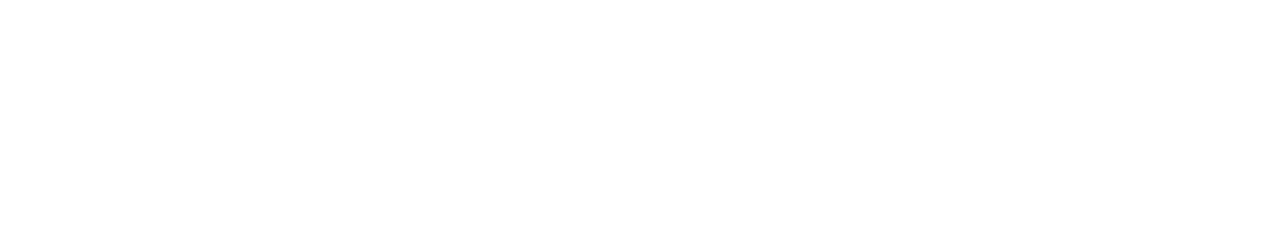
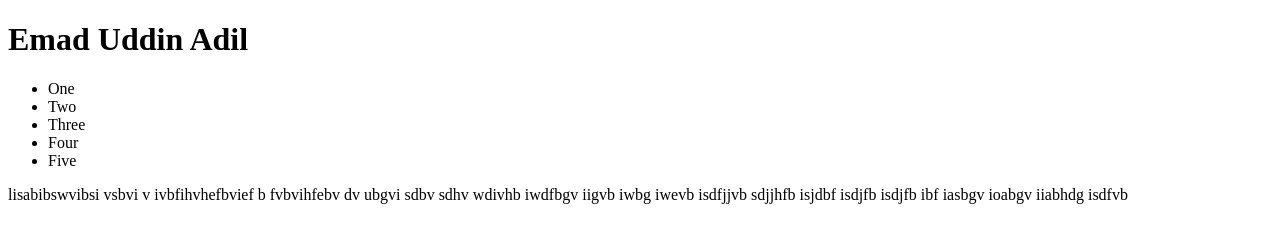
Before and after one commit to EmadAA/JavaScript-For-Practice, a plain HTML site: page stackLearner.html in a window 1280 px wide. Drawn offline with Linux system fonts and the light colour scheme.

Commit message:
May be last commit

```diff
--- a/stackLearner.html
+++ b/stackLearner.html
@@ -7,6 +7,14 @@
     <title>Stack Learner JS Practice</title>
   </head>
   <body>
+    <h1>Emad Uddin Adil</h1>
+    <div id="cont">
+      <ul id="list">
+        <li id="list-item">One</li>
+        <li>Two</li>
+        <li>Three</li>
+      </ul>
+    </div>
     <script src="stackLearner.js"></script>
   </body>
 </html>
--- a/stackLearner.js
+++ b/stackLearner.js
@@ -639,9 +639,218 @@
 
 // Array to Object
 
-let arr = [
-  ['a' , '10'],
-  ['b', '20']
-]
-let obj = Object.fromEntries(arr)
-console.log(obj);
+// let arr = [
+//   ['a' , '10'],
+//   ['b', '20']
+// ]
+// let obj = Object.fromEntries(arr)
+// console.log(obj);
+// if('object'[Symbol.iterator]){
+//   console.log('True');
+// }
+// else{
+//   console.log("False");
+// }
+
+// let iterateStr = " Emad "
+// let iterate = iterateStr[Symbol.iterator]()
+// console.log(iterate.next());
+// console.log(iterate.next());
+// console.log(iterate.next());
+// console.log(iterate.next());
+// console.log(iterate.next());
+// console.log(iterate.next());
+// console.log(iterate.next());
+// console.log(iterate.next());
+
+ // For of loop
+
+
+
+//  let arrStr =['adil' ,'emad' ,[1,2,5]]
+//  for(let x of arrStr ){
+//   console.log(x);
+//  }
+
+// Set dataStructure in javaScript
+
+
+// let arr =['adil', 'emad','tasin']
+// let arr2 =[1,2,3,4,5]
+// let set = new Set(arr)
+// let set2 = new Set(arr2)
+
+// set.add(1)
+// set.delete(1)
+// console.log(set);
+// console.log(set.entries());
+// console.log(set.values());
+// console.log(set.has("adil"));
+// console.log(set2);
+
+//Map in javaScript
+
+// let map = new Map([
+//   ['a' , 10],
+//   ['b' , 20],
+//   ['c' , 30],
+// ])
+// map.set('d',100)
+// console.log(map.get('a'));
+// map.delete('a')
+// console.log(map);
+// console.log(map.has('c'));
+// map.clear()
+// console.log(map);
+// map.forEach((v, k)=>{
+// console.log(k,v);
+// })\
+
+// class Adil {
+//   constructor(name , age){
+//     name = this.name
+//     age = this.age
+//   }
+//   draw(){
+//     console.log("I love You");
+//   }
+// }
+
+// let adil = new Adil("Emad" , 22)
+// console.log(adil);
+
+
+// Inheritance in ES6
+
+// class Person{
+//   constructor(color){
+//     this.color = color
+//   }
+//   status() {
+//     console.log("I love You ");
+//   }
+
+// }
+
+// class Men extends Person {
+//   constructor(color ,age, salary){
+//     super(color)
+//     this.age = age
+//     this.salary = salary
+
+//   }
+//   sum() {
+//     return (this.age + this.salary)
+//   }
+// }
+
+// let men = new Men("Men in Black" ,22, 250000)
+// console.log(men);
+// men.status()
+
+
+// try-catch method
+
+// try{
+//   console.log('1')
+//   throw new Error("Love you ")
+//   console.log('12')
+//   console.log('11')
+//   console.log('13.')
+// }
+// catch(e){
+//   console.log(e.message);
+// }
+// finally{
+//   console.log("Its FInal");
+// }
+
+
+// AJAX Code
+
+// const xhr = new XMLHttpRequest()
+// xhr.open('get', 'https://jsonplaceholder.typicode.com/users')
+
+// xhr.onreadystatechange= function(e){
+//   if(xhr.readyState=== 4){
+//     if(xhr.status=== 200) {
+//       console.log(xhr.response);
+//     }
+//     else{
+//       console.log(xhr.status);
+//     }
+//   }
+// }
+
+// xhr.send()
+
+// custom made AJAX
+
+// function getRequest (url, cb) {
+
+//   const xhr = new XMLHttpRequest()
+//   xhr.open('get', url)
+
+//   xhr.onreadystatechange= function(e){
+//     if(xhr.readyState=== 4){
+//       if(xhr.status=== 200) {
+//         let response = JSON.parse(xhr.response)
+//         cb(null, response)
+//       }
+//       else{
+//         cb(xhr.status , null)
+//       }
+//     }
+//   }
+//   xhr.send()
+// }
+
+// getRequest('https://jsonplaceholder.typicode.com/users', (err, res)=>{
+//   if(err){
+//     console.log(err);
+//   }
+//   else{
+
+// // console.log(res);
+//     res.map(r => console.log(r.email))
+//   }
+// })
+
+
+// getRequest('https://jsonplaceholder.typicode.com/posts', (err, res)=>{
+//   if(err){
+//     console.log(err);
+//   }
+//   else{
+//     console.log(res);
+//   }
+// })
+
+
+ let list = document.getElementById("list")
+
+// let li= document.createElement("li")
+// li.innerHTML = " Four"
+
+// list.appendChild(li)
+
+
+let li = createElement('li', 'list-item' ,'Four')
+let li2 = createElement('li', 'list-item' ,'Five')
+
+
+function createElement(tagName, ClassName, innerHTML){
+  let tag = document.createElement(tagName)
+  tag.ClassName = ClassName || ''
+
+  tag.innerHTML = innerHTML || ''
+
+  return tag
+}
+
+list.appendChild(li)
+list.appendChild(li2)
+
+let p = createElement('p', 'Paragraph', 'lisabibswvibsi vsbvi v ivbfihvhefbvief  b fvbvihfebv dv ubgvi sdbv sdhv wdivhb iwdfbgv iigvb iwbg iwevb isdfjjvb sdjjhfb isjdbf isdjfb isdjfb ibf iasbgv ioabgv iiabhdg isdfvb ')
+let div= document.getElementById("cont")
+div.appendChild(p)
```
